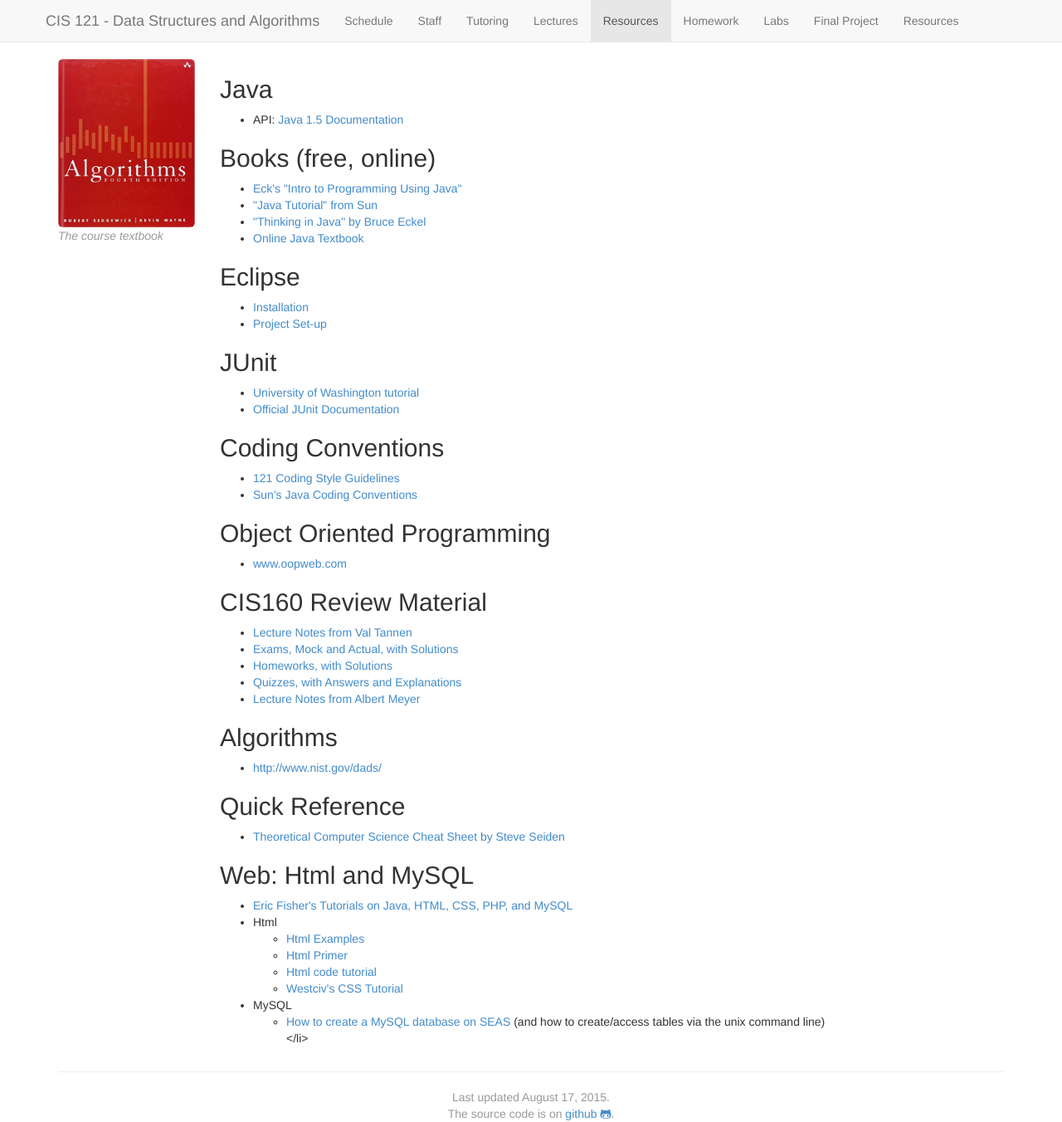
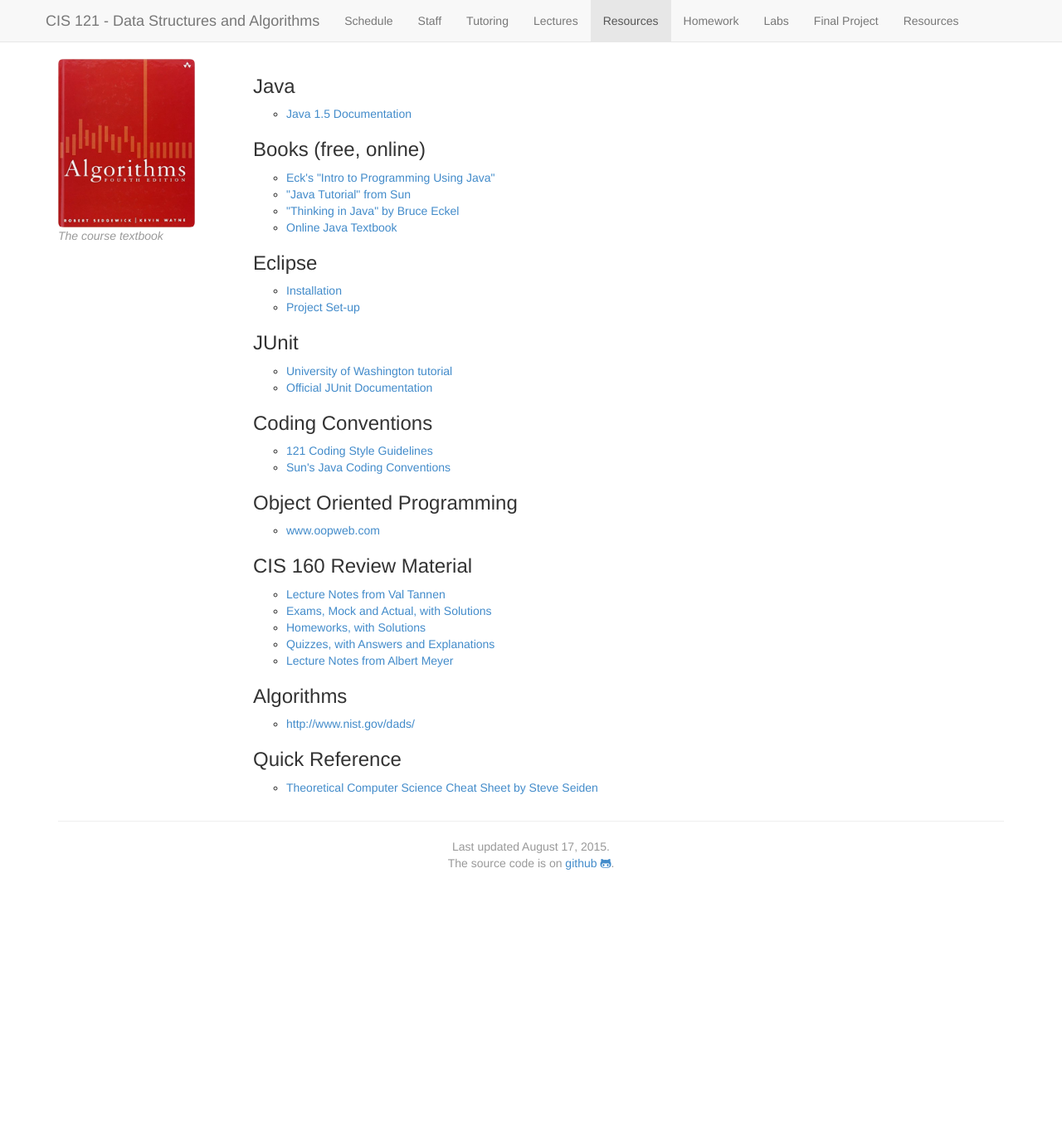
Before and after one commit to callison-burch/data-structures-and-algorithms, a Jekyll site: the page built from resources.md, in a window 1280 px wide. Shown: the whole page at 83% size. Built offline with Jekyll 4.4.1, drawn with Linux system fonts in a browser that asks for light colours; nearby versions of some CDN libraries; after the commit the page ends 1050 px from its top, so only the background shows below that.

Commit message:
resources.md indented

```diff
--- a/_layouts/default.html
+++ b/_layouts/default.html
@@ -22,7 +22,7 @@
     <script src="https://ajax.googleapis.com/ajax/libs/jquery/1.10.2/jquery.min.js"></script>
 
     <!-- MathJax -->
-<script type="text/javascript"
+    <script type="text/javascript"
       src="http://cdn.mathjax.org/mathjax/latest/MathJax.js?config=TeX-AMS-MML_HTMLorMML">
     </script>
   </head>
--- a/assets/css/style.css
+++ b/assets/css/style.css
@@ -2,3 +2,10 @@
      padding:0px;
      margin: 0px;
 }
+
+.resource-header-list {
+	list-style-type: none;
+	/*columns: 2;
+	-webkit-columns: 2;
+    -moz-columns: 2;*/
+}
--- a/resources.md
+++ b/resources.md
@@ -6,69 +6,20 @@
 title: resources
 active_tab: resources
 ---
-<div class="entry-content">
-    <h2>Java</h2>
-    <ul>
-        <li>API: <a href="http://java.sun.com/j2se/1.5.0/docs/api/">Java 1.5 Documentation</a></li>
+
+
+
+<div>
+	<ul class="resource-header-list">
+    {% for resource in site.data.resources %}
+		<li>
+	        <h3 class="resource-header">{{ resource.header }}</h3>
+	        <ul class="resource-content">
+	        {% for link in resource.links %}
+	            <li><a href="{{ link.link }}">{{ link.text }}</a></li>
+	        {% endfor %}
+	       </ul>
+	    </li>
+    {% endfor %}
     </ul>
-    <h2>Books (free, online)</h2>
-    <ul>
-        <li> <a href="http://math.hws.edu/javanotes/">Eck's "Intro to Programming Using Java"</a> </li>
-        <li> <a href="http://java.sun.com/docs/books/tutorial/index.html">"Java Tutorial" from Sun</a> </li>
-        <li><a href="http://www.mindview.net/Books/TIJ/">"Thinking in Java" by Bruce Eckel</a> </li>
-        <li><a href="http://www.oopweb.com/Java/Documents/IntroToProgrammingUsingJava/VolumeFrames.html" target="_blank">Online Java Textbook</a></li>
-    </ul>
-    <h2>Eclipse</h2>
-    <ul>
-        <li><a href='http://www.seas.upenn.edu/~cis120/current/ocaml_setup.shtml'>Installation</a></li>
-        <li><a href='./eclipse.shtml'>Project Set-up</a></li>
-    </ul>
-    <h2>JUnit</h2>
-    <ul>
-        <li><a href='http://courses.cs.washington.edu/courses/cse143/11wi/eclipse-tutorial/junit.shtml'>University of Washington tutorial</a></li>
-        <li><a href='http://junit.sourceforge.net/javadoc/'>Official JUnit Documentation</a></li>
-    </ul>
-    <h2>Coding Conventions</h2>
-    <ul>
-        <li><a href="./style_guidelines.shtml">121 Coding Style Guidelines</a></li>
-        <li> <a href="http://java.sun.com/docs/codeconv/html/CodeConvTOC.doc.html">Sun's Java Coding Conventions</a></li>
-    </ul>
-    <h2 style="text-align:left">Object Oriented Programming </h2>
-    <ul>
-        <li><a href="http://www.oopweb.com">www.oopweb.com</a></li>
-    </ul>
-    <h2 style="text-align:left">CIS160 Review Material</h2>
-    <ul>
-        <li><a href="./resources/lectSkelALL.pdf">Lecture Notes from Val Tannen</a></li>
-        <li><a href="./resources/exALL.pdf">Exams, Mock and Actual, with Solutions</a></li>
-        <li><a href="./resources/hwALL.pdf">Homeworks, with Solutions</a></li>
-        <li><a href="./resources/qzALL.pdf">Quizzes, with Answers and Explanations</a> </li>
-        <li><a href=".//resources/AlbertMeyerLectureNotes.pdf">Lecture Notes from Albert Meyer</a></li>
-    </ul>
-    <h2>Algorithms</h2>
-    <ul>
-        <li><a onclick="return top.js.OpenExtLink(window,event,this)" href="http://www.nist.gov/dads/" target="_blank">http://www.nist.gov/dads/</a></li>
-    </ul>
-    <h2>Quick Reference</h2>
-    <ul>
-        <li><a href="./resources/seiden_cheat.pdf">Theoretical Computer Science Cheat Sheet by Steve Seiden</a> </li>
-    </ul>
-    <h2 style="text-align:left">Web: Html and MySQL</h2>
-    <ul>
-        <li><a href="http://www.eFishDesign.com/tutorials/">Eric Fisher's Tutorials on Java, HTML, CSS, PHP, and MySQL</a></li>
-        <li>Html
-            <ul>
-                <li><a href="http://www.w3schools.com/html/html_examples.asp">Html Examples</a>     </li>
-                <li><a href="http://www.htmlgoodies.com/primers/html/">Html Primer</a></li>
-                <li><a href="http://www.htmlcodetutorial.com/">Html code tutorial</a></li>
-                <li><a href="http://www.westciv.com/style_master/academy/hands_on_tutorial/index.html">Westciv's CSS Tutorial</a></li>
-            </ul>
-        </li>
-        <li>MySQL
-            <ul>
-                <li><a href="http://www.seas.upenn.edu/cets/answers/mysql.html">How to create a MySQL database on SEAS</a> (and how to create/access tables via the unix command line) </li>
-            </li>
-        </ul>
-    </li>
-</ul>
 </div>
```
Also changed, not shown: _data/resources.yaml (added, +84 -0 lines).
